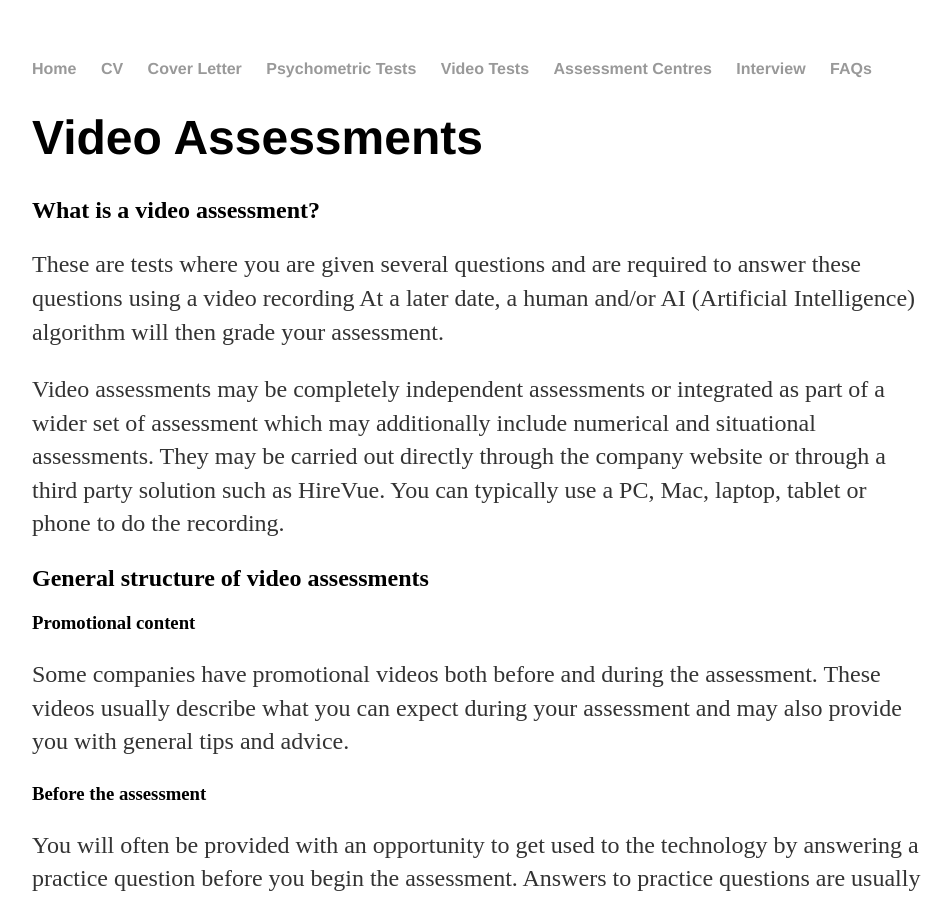
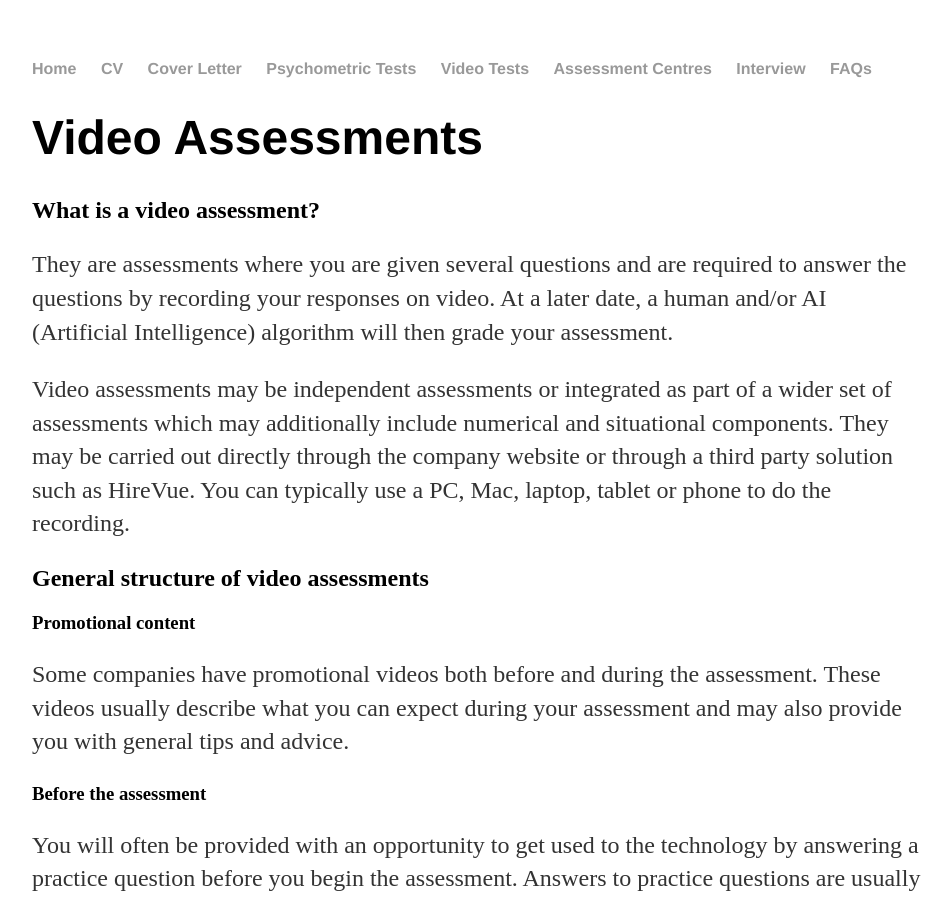
Before and after one commit to pa5411/Graduate-Job-Help, a Jekyll site: the page built from videotests.html, in a window 1280 px wide and 900 px high. Shown: the whole window, without its empty margins (160-1110 px from the left). Built offline with Jekyll 4.4.1, drawn with Linux system fonts in a browser that asks for light colours.

Commit message:
Update videotests.html

```diff
--- a/videotests.html
+++ b/videotests.html
@@ -6,9 +6,9 @@ title: Video Tests
         <h1>Video Assessments</h1>
         <h2> What is a video assessment?</h2>
 
-        <p> These are tests where you are given several questions and are required to answer these questions using a video recording At a later date, a human and/or AI (Artificial Intelligence) algorithm will then grade your assessment. </p>
+        <p> They are assessments where you are given several questions and are required to answer the questions by recording your responses on video. At a later date, a human and/or AI (Artificial Intelligence) algorithm will then grade your assessment. </p>
 
-        <p> Video assessments may be completely independent assessments or integrated as part of a wider set of assessment which may additionally include numerical and situational assessments. They may be carried out directly through the company website or through a third party solution such as HireVue. You can typically use a PC, Mac, laptop, tablet or phone to do the recording.</p>
+        <p> Video assessments may be independent assessments or integrated as part of a wider set of assessments which may additionally include numerical and situational components. They may be carried out directly through the company website or through a third party solution such as HireVue. You can typically use a PC, Mac, laptop, tablet or phone to do the recording.</p>
 
         <h2>General structure of video assessments</h2>
 
```
